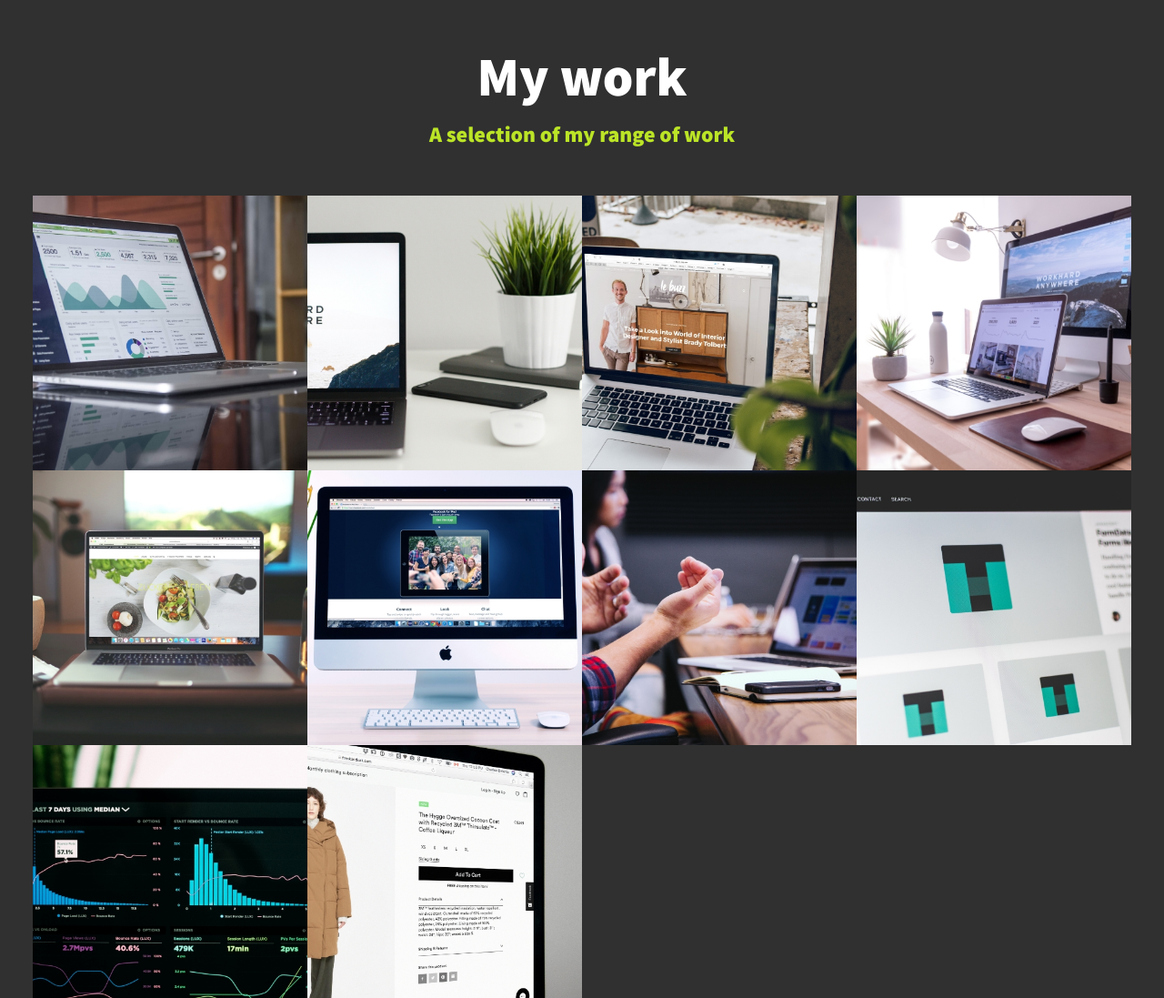
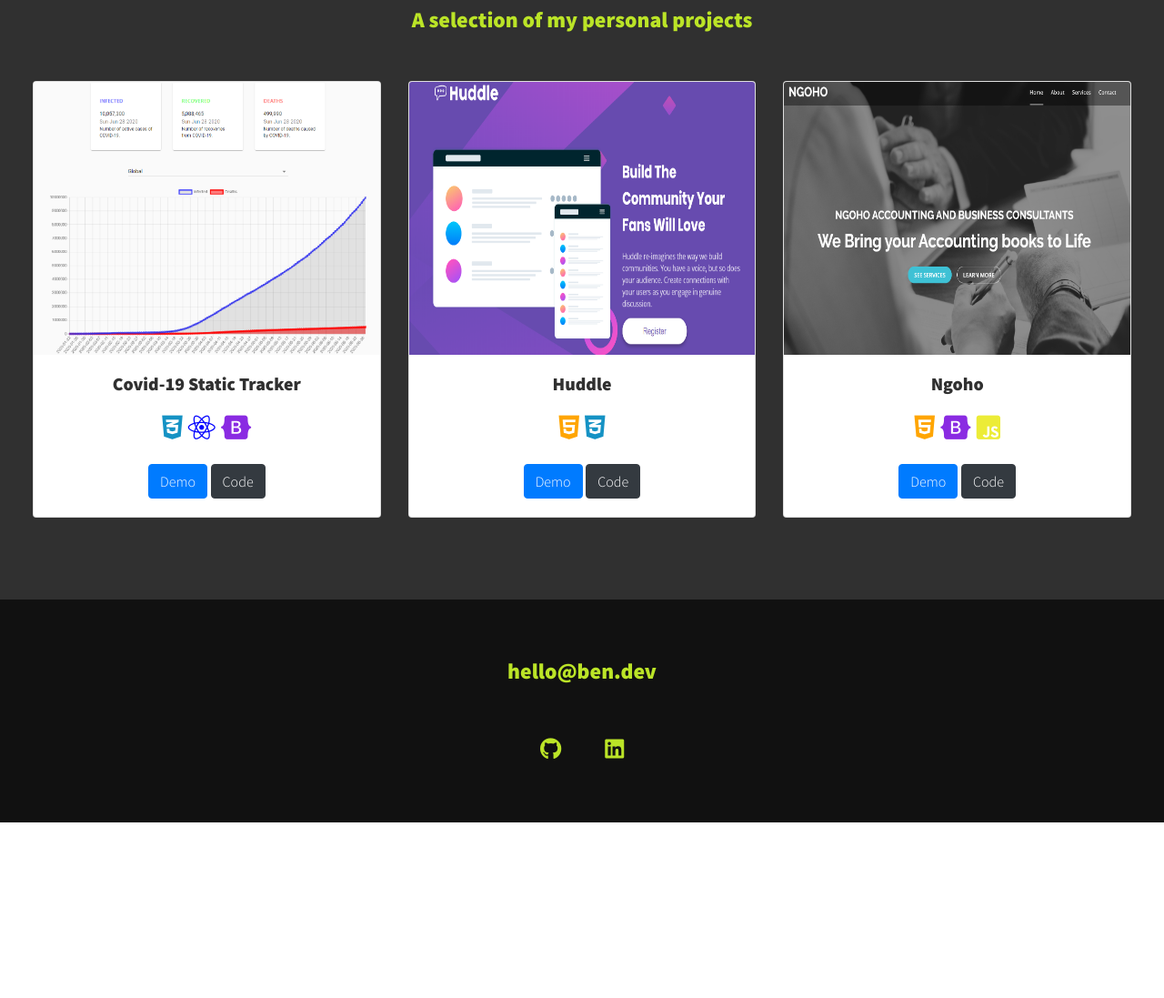
Before and after one commit to benardcharumbira/personal-portfolio, a website: page index.html in a window 1280 px wide. Shown: the part 1703-2800 px from the top of the page at 91% size. After the commit the page ends 2607 px from the top, so only its background shows below. Drawn offline with nearby package versions, Linux system fonts and the light colour scheme.

Commit message:
ficed portfolio section

```diff
--- a/css/style.css
+++ b/css/style.css
@@ -71,7 +71,7 @@ strong {
 
 /* Buttons */
 
-.btn {
+.customButton {
   display: inline-block;
   padding: 0.5em 2.5em;
   background: var(--clr-accent);
@@ -85,7 +85,7 @@ strong {
   transition: transform 200ms ease-in-out;
 }
 
-.btn:hover {
+.customButton:hover {
   transform: scale(1.1);
 }
 
@@ -108,12 +108,19 @@ h3 {
   font-size: var(--fs-h3);
 }
 
+.card-title {
+  font-weight: var(--fw-bold);
+}
+
 .section__title {
   margin-bottom: 0.25em;
+  color: var(--clr-accent);
+  font-weight: var(--fw-bold);
 }
 
 .section__title--intro {
   font-weight: var(--fw-reg);
+  color: var(--clr-dark);
 }
 
 .section__title--intro strong {
@@ -385,33 +392,49 @@ header {
 
 .my-work {
   background-color: var(--clr-dark);
-  color: var(--clr-light);
+  color: var(--clr-dark);
   text-align: center;
 }
 
-.portfolio {
-  display: grid;
-  grid-template-columns: repeat(auto-fit, minmax(300px, 1fr));
+.card {
+  width: 100%;
 }
 
-.portfolio__item {
-  background: var(--clr-accent);
-  overflow: hidden;
+.card-img-top {
+  height: 300px;
+  width: 100%;
 }
 
-.portfolio__img {
-  transition: transform 750ms cubic-bezier(0.5, 0, 0.5, 1), opacity 250ms linear;
+.card-text {
+  font-size: 30px;
+}
+.fa-html5 {
+  color: orange;
+}
+.fa-js-square {
+  color: rgb(236, 236, 55);
+}
+.fa-css3-alt {
+  color: rgb(21, 146, 196);
+}
+.fa-react {
+  color: blue;
+}
+.fa-bootstrap {
+  color: blueviolet;
 }
 
-.portfolio__item:focus {
-  position: relative;
-  z-index: 2;
-}
-
-.portfolio__img:hover,
-.portfolio__item:focus .portfolio__img {
-  transform: scale(1.2);
-  opacity: 0.5;
+@media (max-width: 767px) {
+  .card {
+    margin-bottom: 30px;
+    width: 90%;
+    margin-left: auto;
+    margin-right: auto;
+  }
+  .card-img-top {
+    height: 200px;
+    width: 100%;
+  }
 }
 
 /* footer */
--- a/index.html
+++ b/index.html
@@ -13,6 +13,12 @@
       rel="stylesheet"
       href="https://cdnjs.cloudflare.com/ajax/libs/font-awesome/5.11.2/css/all.css"
       integrity="sha256-46qynGAkLSFpVbEBog43gvNhfrOj+BmwXdxFgVK/Kvc="
+      crossorigin="anonymous"
+    />
+    <link
+      rel="stylesheet"
+      href="https://stackpath.bootstrapcdn.com/bootstrap/4.5.0/css/bootstrap.min.css"
+      integrity="sha384-9aIt2nRpC12Uk9gS9baDl411NQApFmC26EwAOH8WgZl5MYYxFfc+NcPb1dKGj7Sk"
       crossorigin="anonymous"
     />
     <!-- Google fonts -->
@@ -62,29 +68,25 @@
       <h2 class="section__title section__title--services">What I do</h2>
       <div class="services">
         <div class="service">
-          <h3>Front-end Development</h3>
+          <h3><strong>Front-end Development</strong></h3>
           <p>
-            My area of expertise in this context is vanilla Javascript, React
-            and Angular 4+, all of which i have professional experience working
-            with.
+            Vanilla Javascript, React and Angular 4+
           </p>
         </div>
         <div class="service">
-          <h3>Design</h3>
+          <h3><strong>Design</strong></h3>
           <p>
-            I have personal experience designing user interfaces and working
-            with various UI/UX tools specifically adobe Photoshop and adobe XD.
+            Adobe Photoshop and Adobe XD.
           </p>
         </div>
         <div class="service">
-          <h3>Back-end Development</h3>
+          <h3><strong>Back-end Development</strong></h3>
           <p>
-            My skills in this regard include back-end development using C# in
-            ASP.net-core MVC. This has also involved using Entity framework.
+            C#, ASP.net-core and Entity framework.
           </p>
         </div>
       </div>
-      <a href="#work" class="btn">My Work</a>
+      <a href="#work" class="customButton">My Work</a>
     </section>
 
     <!-- About me -->
@@ -117,59 +119,75 @@
     <section class="my-work" id="work">
       <h2 class="section__title section__title--work">My work</h2>
       <p class="section__subtitle section__subtitle--work">
-        A selection of my range of work
+        A selection of my personal projects
       </p>
 
-      <div class="portfolio">
-        <!-- Portfolio item 01 -->
-        <a href="portfolio-item.html" class="portfolio__item">
-          <img src="img/portfolio-01.jpg" alt="" class="portfolio__img" />
-        </a>
-
-        <!-- Portfolio item 02 -->
-        <a href="#" class="portfolio__item">
-          <img src="img/portfolio-02.jpg" alt="" class="portfolio__img" />
-        </a>
-
-        <!-- Portfolio item 03 -->
-        <a href="portfolio-item.html" class="portfolio__item">
-          <img src="img/portfolio-03.jpg" alt="" class="portfolio__img" />
-        </a>
-
-        <!-- Portfolio item 04 -->
-        <a href="portfolio-item.html" class="portfolio__item">
-          <img src="img/portfolio-04.jpg" alt="" class="portfolio__img" />
-        </a>
-
-        <!-- Portfolio item 05 -->
-        <a href="portfolio-item.html" class="portfolio__item">
-          <img src="img/portfolio-05.jpg" alt="" class="portfolio__img" />
-        </a>
-
-        <!-- Portfolio item 06 -->
-        <a href="portfolio-item.html" class="portfolio__item">
-          <img src="img/portfolio-06.jpg" alt="" class="portfolio__img" />
-        </a>
-
-        <!-- Portfolio item 07 -->
-        <a href="portfolio-item.html" class="portfolio__item">
-          <img src="img/portfolio-07.jpg" alt="" class="portfolio__img" />
-        </a>
-
-        <!-- Portfolio item 08 -->
-        <a href="portfolio-item.html" class="portfolio__item">
-          <img src="img/portfolio-08.jpg" alt="" class="portfolio__img" />
-        </a>
-
-        <!-- Portfolio item 09 -->
-        <a href="portfolio-item.html" class="portfolio__item">
-          <img src="img/portfolio-09.jpg" alt="" class="portfolio__img" />
-        </a>
-
-        <!-- Portfolio item 10-->
-        <a href="portfolio-item.html" class="portfolio__item">
-          <img src="img/portfolio-10.jpg" alt="" class="portfolio__img" />
-        </a>
+      <!-- Portfolio item 01 -->
+      <div class="row">
+        <div class="col-xs-12 col-md-4">
+          <div class="card">
+            <img src="./img/p2.png" class="card-img-top" alt="..." />
+            <div class="card-body">
+              <h5 class="card-title">Covid-19 Static Tracker</h5>
+              <p class="card-text">
+                <i class="fab fa-css3-alt"></i>
+                <i class="fab fa-react"></i>
+                <i class="fab fa-bootstrap"></i>
+              </p>
+              <a
+                href=" https://benardcharumbira.github.io/covi-stat"
+                class="btn btn-primary"
+                >Demo</a
+              >
+              <a
+                href="https://github.com/benardcharumbira/covi-stat"
+                class="btn btn-dark"
+                >Code</a
+              >
+            </div>
+          </div>
+        </div>
+        <div class="col-xs-12 col-md-4">
+          <div class="card">
+            <img src="./img/p1.png" class="card-img-top" alt="..." />
+            <div class="card-body">
+              <h5 class="card-title">Huddle</h5>
+              <p class="card-text">
+                <i class="fab fa-html5"></i>
+                <i class="fab fa-css3-alt"></i>
+              </p>
+              <a
+                href=" https://benardcharumbira.github.io/Huddle/."
+                class="btn btn-primary"
+                >Demo</a
+              >
+              <a
+                href="https://github.com/benardcharumbira/Huddle"
+                class="btn btn-dark"
+                >Code</a
+              >
+            </div>
+          </div>
+        </div>
+        <div class="col-xs-12 col-md-4">
+          <div class="card">
+            <img src="./img/p3.png" class="card-img-top" alt="..." />
+            <div class="card-body">
+              <h5 class="card-title">Ngoho</h5>
+              <p class="card-text">
+                <i class="fab fa-html5"></i>
+                <i class="fab fa-bootstrap"></i>
+                <i class="fab fa-js-square"></i>
+              </p>
+              <a href=" http://www.ngoho.co.za" class="btn btn-primary">Demo</a>
+              <a
+                href="https://github.com/benardcharumbira/Ngoho-Web"
+                class="btn btn-dark"
+                >Code</a
+              >
+            </div>
+          </div>
+        </div>
       </div>
     </section>
 
```
Also changed, not shown: img/p1.png (added), img/p2.png (added), img/p3.png (added).
